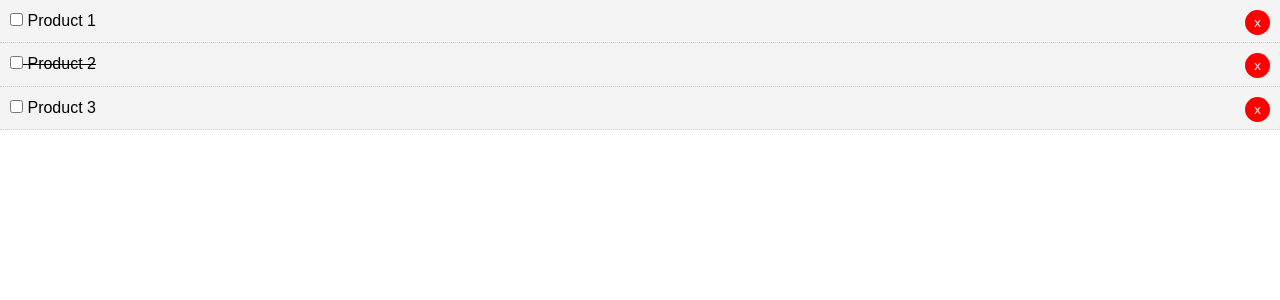
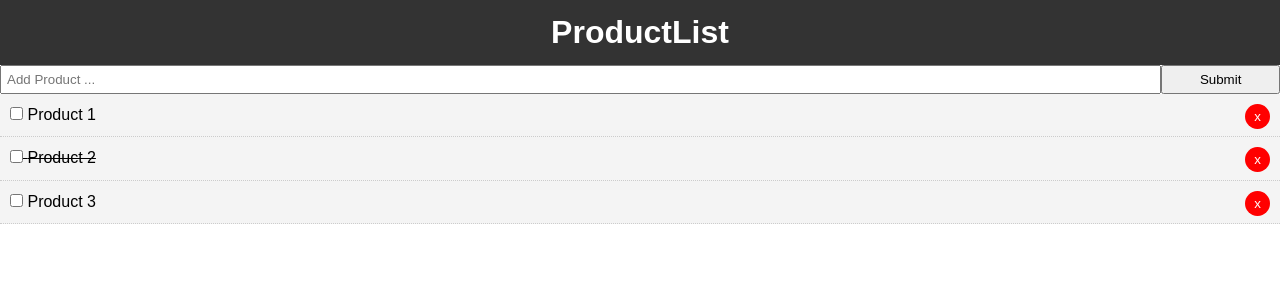
Before and after one commit to chaltenio/lab-react, a React (Create React App) app: page / in a window 1280 px wide. Shown: the top 300 px of the page. Built offline with nearby package versions, Linux system fonts and the light colour scheme.

Commit message:
Added Header & AddProduct

```diff
--- a/src/App.js
+++ b/src/App.js
@@ -1,5 +1,7 @@
 import React, { Component } from 'react';
+import Header from './components/layout/Header';
 import Products from './components/Products';
+import AddProduct from './components/AddProduct';
 
 import './App.css';
 
@@ -42,7 +44,11 @@
   render() {
     return (
       <div className="App">
-        <Products products={this.state.products} markComplete={this.markComplete} delProduct={this.delProduct}/>
+        <div className="container">
+          <Header />
+          <AddProduct />
+          <Products products={this.state.products} markComplete={this.markComplete} delProduct={this.delProduct}/>
+        </div>
       </div>
     );
   }
--- /dev/null
+++ b/src/components/AddProduct.js
@@ -0,0 +1,20 @@
+import React, { Component } from 'react'
+
+export class AddProduct extends Component {
+    render() {
+        return (
+          <form style={{ display: 'flex' }}>
+            <input
+              type="text"
+              name="Description"
+              style={{ flex: '10', padding: '5px' }}
+              placeholder="Add Product ..."
+            />
+
+            <input type="submit" value="Submit" className="btn" style={{flex: '1'}}/>
+          </form>
+        );
+    }
+}
+
+export default AddProduct
--- /dev/null
+++ b/src/components/layout/Header.js
@@ -0,0 +1,18 @@
+import React from 'react';
+
+function Header() {
+    return (
+        <header style={headerStyle}>
+            <h1>ProductList</h1>
+        </header>
+    )
+}
+
+const headerStyle = {
+    background: '#333',
+    color: '#fff',
+    textAlign: 'center',
+    padding: '10px'
+}
+
+export default Header;
```
